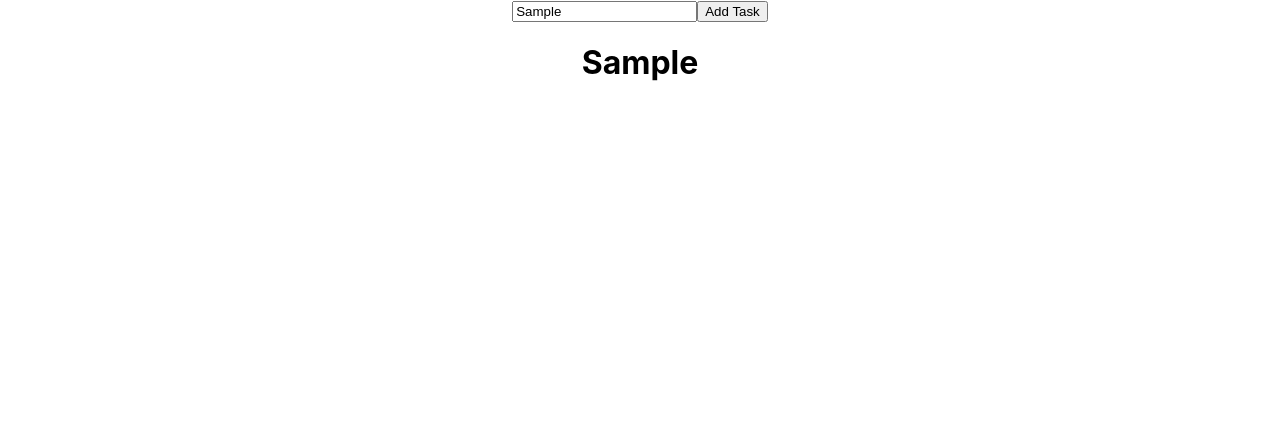
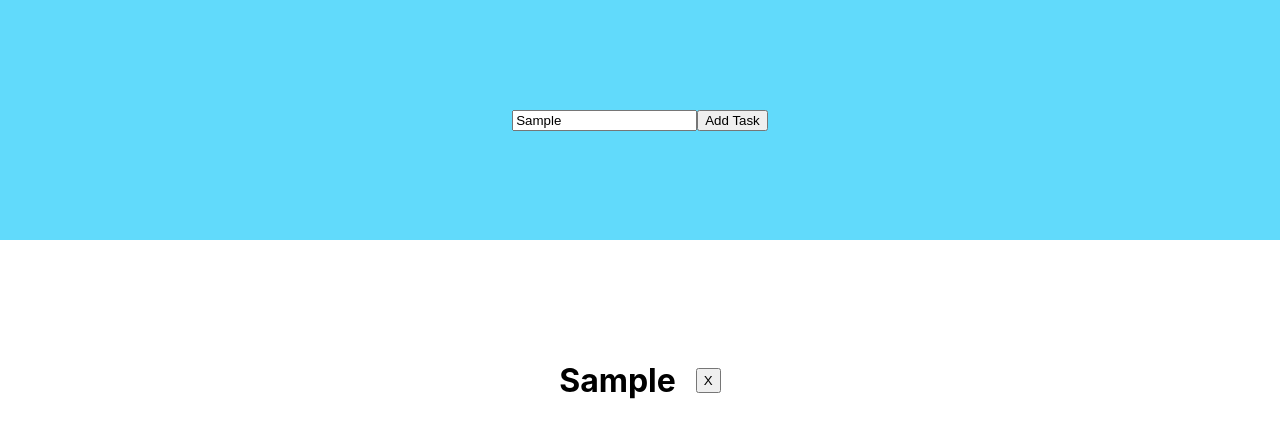
Before and after one commit to roshaunjunior/crud, a React (Create React App) app: page / in a window 1280 px wide. Both pictures are taken after typing "Sample" into the empty fields and a click on the button "Add Task". Shown: the top 438 px of the page. Built offline with nearby package versions, Linux system fonts and the light colour scheme.

Commit message:
delete item from todoList

```diff
--- a/src/App.css
+++ b/src/App.css
@@ -36,3 +36,38 @@
     transform: rotate(360deg);
   }
 }
+
+.addTask {
+  height: 30vh;
+  background-color: #61dafb;
+  width: 100%;
+  display: flex;
+  justify-content: center;
+  align-items: center;
+}
+
+.list {
+  height: auto;
+  width: 100%;
+  display: flex;
+  align-items: center;
+  padding-top: 50px;
+  flex-direction: column;
+}
+
+.task {
+  width: 500px;
+  height: 50px;
+  display: flex;
+  margin: 15px;
+  padding-top: 50px;
+  align-items: center;
+  justify-content: center;
+}
+
+.task button {
+  width: 25px;
+  height: 25px;
+  margin-left: 20px;
+  text-align: center;
+}
--- a/src/App.js
+++ b/src/App.js
@@ -11,17 +11,29 @@
   }
 
   const addTask = () => {
-    setTodoList([...todoList , newTask])
+    const taskObject = {
+      id : todoList.length === 0 ? 1 : todoList[todoList.length - 1].id + 1 ,
+      taskName : newTask
+    }
+
+    setTodoList([...todoList , taskObject])
+  }
+
+  const deleteTask = (id) => {
+       setTodoList(todoList.filter((task) => task.id !== id )) ;
   }
   return (
     <div className="App">
-        <div className='task'>
+        <div className='addTask'>
            <input onChange={handleChange}/>
            <button onClick={addTask}>Add Task</button>
         </div>
         <div className='list'>
           {todoList.map((task) => {
-           return <h1>{task}</h1>
+           return <div className='task'>
+            <h1>{task.taskName}</h1>
+            <button onClick={() => deleteTask(task.id)}>X</button>
+            </div>
           })}
         </div>
     </div>
```
